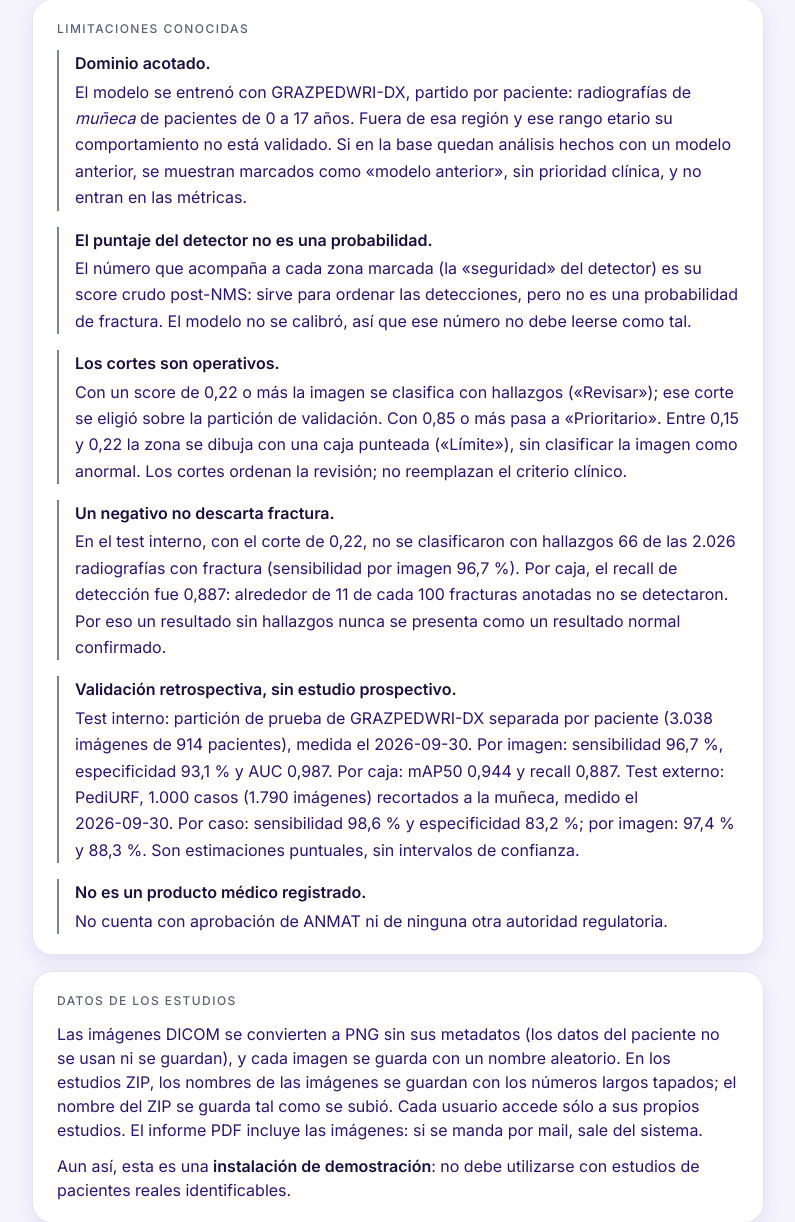
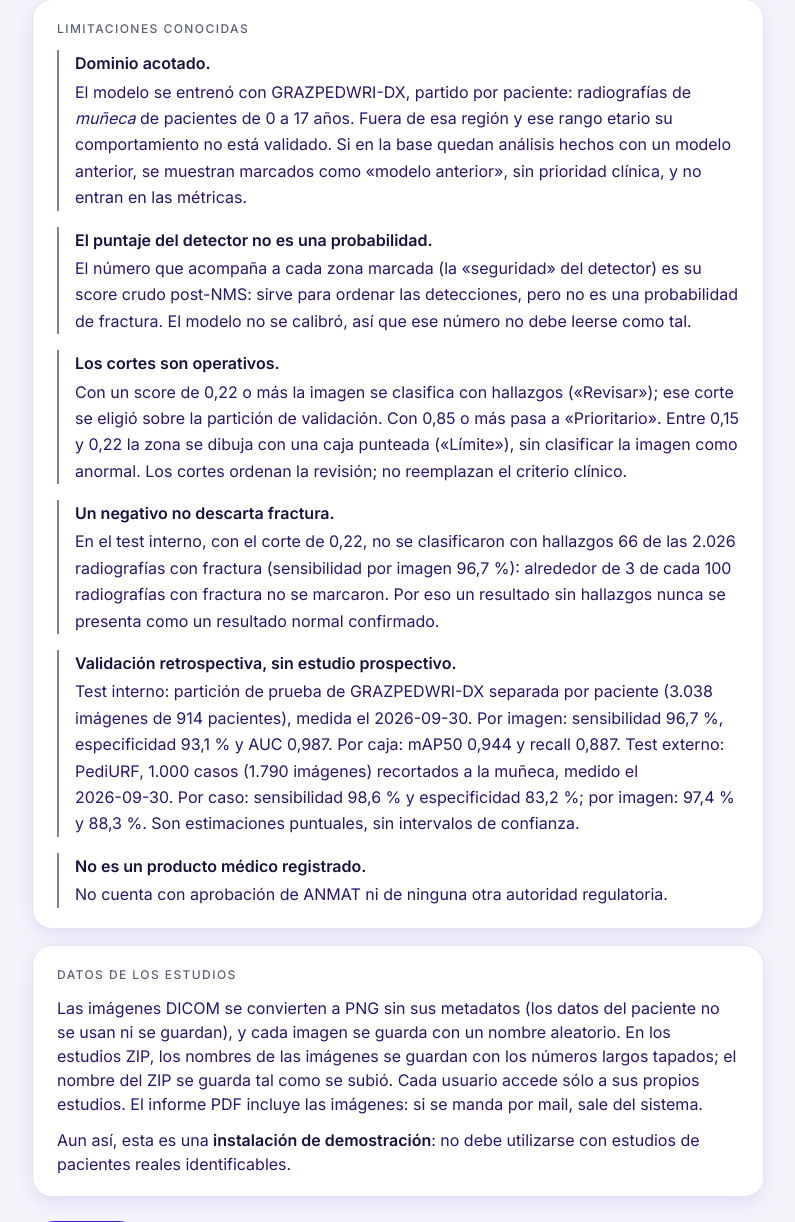
Before and after one commit to jrojo-LEEX/TraumaVision, a FastAPI app: page /aviso-legal in a window 1280 px wide. Shown: the part 745-1967 px from the top of the page, without its empty margins (242-1037 px from the left). Run offline with FastAPI, Linux system fonts and the light colour scheme.

Commit message:
pagina: perdidas del modelo contadas por radiografia (sensibilidad por imagen)

```diff
--- a/pagina/app/routes/analysis_routes.py
+++ b/pagina/app/routes/analysis_routes.py
@@ -98,7 +98,7 @@
         "max_zip_mb": MAX_ZIP_SIZE_MB,
         "abnormal_threshold": ABNORMAL_THRESHOLD,
         "confidence_threshold": CONFIDENCE_THRESHOLD,
-        "model_sensitivity": (meta or {}).get("recall", 0.0),
+        "model_sensitivity": (meta or {}).get("sensibilidad", 0.0),
         "dominio_label": (meta or {}).get("label", DEFAULT_REGION),
         "meta": meta,
         "modelo_vigente": MODELO_VIGENTE,
--- a/pagina/app/templates/_macros.html
+++ b/pagina/app/templates/_macros.html
@@ -69,9 +69,9 @@
           y contexto clínico antes de cualquier conducta.</dd>
 
       <dt>Qué se le escapa</dt>
-      <dd>Recall de detección {{ ("%.3f"|format(sens))|replace('.', ',') }}:
-          alrededor de {{ ((1 - sens) * 100)|round|int }} de cada 100 fracturas
-          anotadas no se detectan.
+      <dd>Sensibilidad por imagen {{ ("%.1f"|format(sens * 100))|replace('.', ',') }} %:
+          alrededor de {{ ((1 - sens) * 100)|round|int }} de cada 100 radiografías
+          con fractura no se marcan.
           <strong>Un resultado sin hallazgos no descarta fractura.</strong></dd>
 
       <dt>Dominio validado</dt>
@@ -266,12 +266,12 @@
 </div>
 {%- endmacro -%}
 
-{# Cuadrícula de fracturas no detectadas #}
-{%- macro waffle_misses(recall) -%}
-{%- set faltan = ((1 - recall) * 100)|round|int -%}
+{# Cuadrícula de radiografías con fractura que no se marcan #}
+{%- macro waffle_misses(sens) -%}
+{%- set faltan = ((1 - sens) * 100)|round|int -%}
 <figure class="waffle">
   <div class="waffle-grid" role="img"
-       aria-label="De cada 100 fracturas anotadas, alrededor de {{ faltan }} no se detectan.">
+       aria-label="De cada 100 radiografías con fractura, alrededor de {{ faltan }} no se marcan.">
     {%- for i in range(100) -%}
     {%- if i < faltan -%}<span class="wcell is-miss" style="--i: {{ i }};"></span>
     {%- else -%}<span class="wcell"></span>{%- endif -%}
@@ -279,7 +279,7 @@
   </div>
   <figcaption class="waffle-cap">
     <span class="waffle-n">{{ faltan }}<span class="waffle-unit">/100</span></span>
-    <span class="waffle-label">fracturas anotadas que el sistema <strong>no detecta</strong></span>
+    <span class="waffle-label">radiografías con fractura que el sistema <strong>no marca</strong></span>
     <span class="waffle-line">Un resultado sin hallazgos no descarta fractura.</span>
   </figcaption>
 </figure>
@@ -326,9 +326,9 @@
           real</strong>; el recall de detección es por caja.</dd>
 
       <dt>Qué se le escapa</dt>
-      <dd>Recall de detección {{ ("%.3f"|format(meta.recall))|replace('.', ',') }}:
-          alrededor de {{ ((1 - meta.recall) * 100)|round|int }} de cada 100 fracturas
-          anotadas no se detectan.
+      <dd>Sensibilidad por imagen {{ ("%.1f"|format(meta.sensibilidad * 100))|replace('.', ',') }} %:
+          alrededor de {{ ((1 - meta.sensibilidad) * 100)|round|int }} de cada 100 radiografías
+          con fractura no se marcan.
           <strong>Un resultado sin hallazgos no descarta fractura.</strong></dd>
 
       <dt>Dominio validado</dt>
--- a/pagina/app/templates/dashboard.html
+++ b/pagina/app/templates/dashboard.html
@@ -237,7 +237,7 @@
 
     <div class="ev-waffle">
       <span class="ev-card-label">Lo que se le escapa</span>
-      {{ m.waffle_misses(meta.recall) }}
+      {{ m.waffle_misses(meta.sensibilidad) }}
     </div>
 
   </div>
--- a/pagina/app/templates/legal.html
+++ b/pagina/app/templates/legal.html
@@ -78,12 +78,11 @@
 
     <li>
       <strong>Un negativo no descarta fractura.</strong>
-      {% if meta and meta.recall is not none %}
+      {% if meta and meta.sensibilidad is not none %}
       En el test interno, con el corte de {{ coma(umbrales.hallazgo) }}, no se clasificaron con hallazgos
       {{ miles(meta.test_FN) }} de las {{ miles(meta.test_n_positivos) }} radiografías con
-      fractura (sensibilidad por imagen {{ pct(meta.sensibilidad) }}). Por caja, el recall de
-      detección fue {{ coma(meta.recall, 3) }}: alrededor de
-      {{ ((1 - meta.recall) * 100)|round|int }} de cada 100 fracturas anotadas no se detectaron.
+      fractura (sensibilidad por imagen {{ pct(meta.sensibilidad) }}): alrededor de
+      {{ ((1 - meta.sensibilidad) * 100)|round|int }} de cada 100 radiografías con fractura no se marcaron.
       {% else %}
       El modelo en uso no tiene métricas publicadas en este sistema, así que esta página no
       informa ninguna tasa de detección.
```
Also changed, not shown: pagina/config/settings.py (+7 -7 lines).
